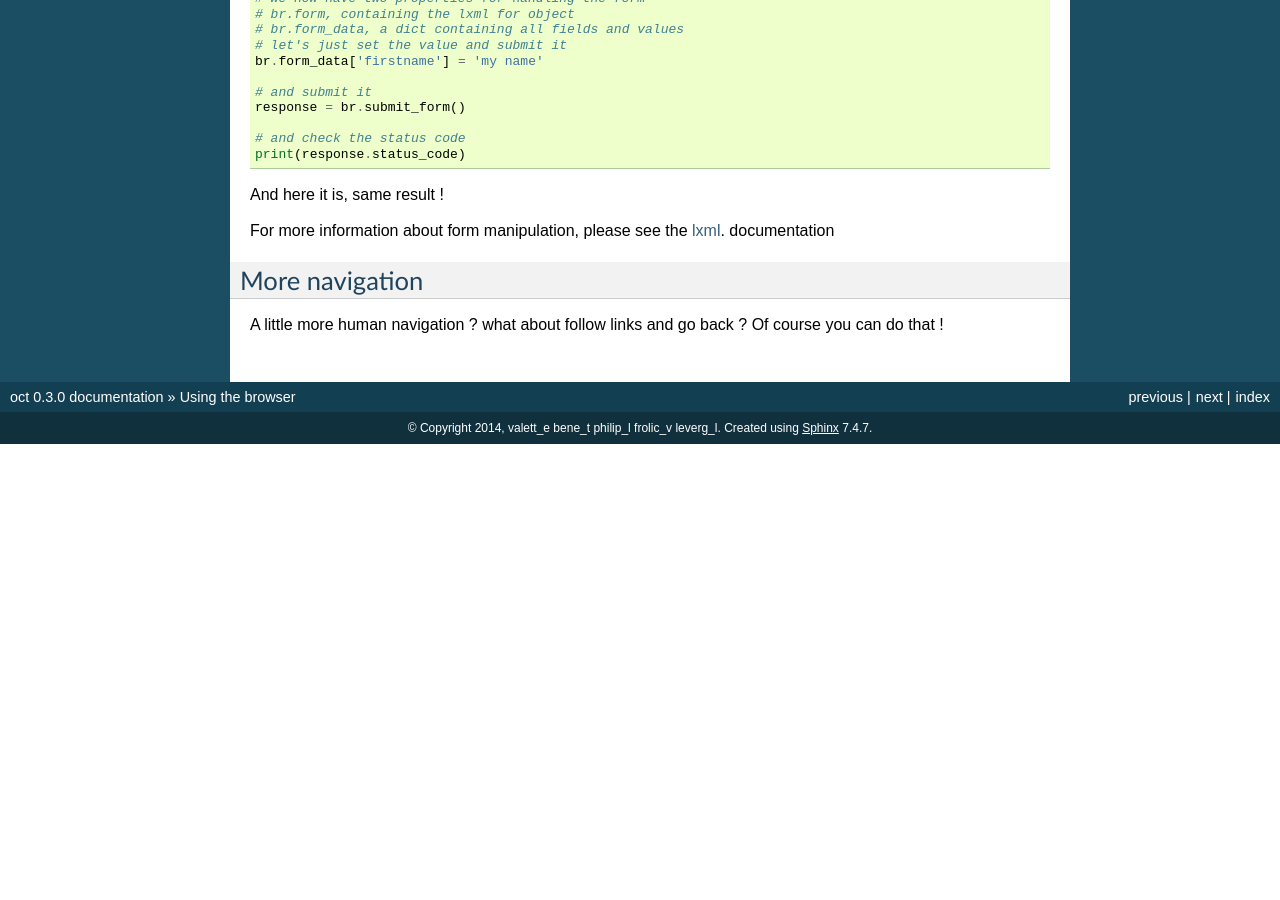
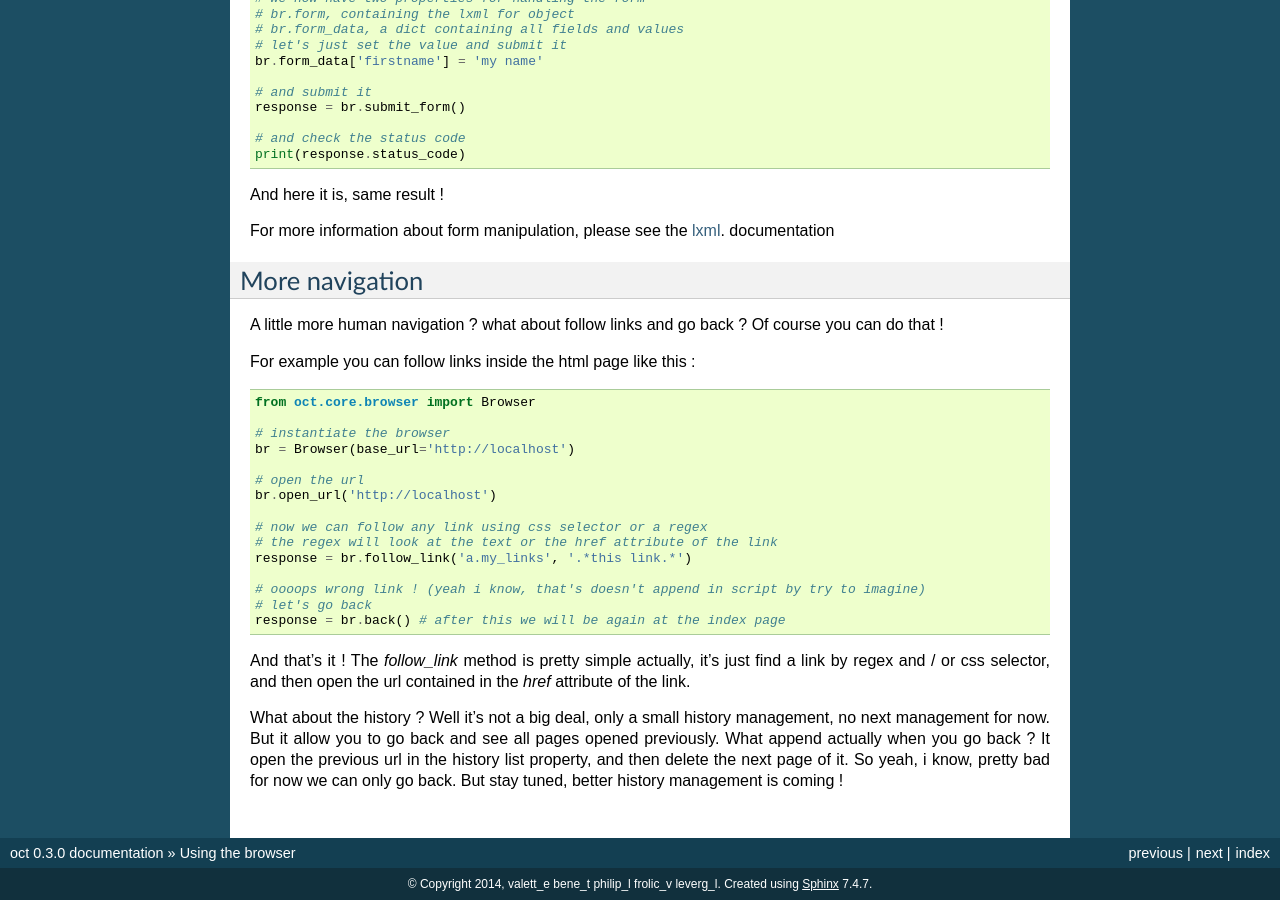
Before and after one commit to TheGhouls/oct, a Sphinx documentation site: the page built from doc/browser.rst, in a window 1280 px wide and 900 px high, scrolled down 2318 px. Built offline with Sphinx 7.4.7, drawn with Linux system fonts in a browser that asks for light colours; before the commit the page ends 2762 px from its top, so only the background shows below that.

Commit message:
update documentation for browser

```diff
--- a/doc/browser.rst
+++ b/doc/browser.rst
@@ -157,3 +157,31 @@ More navigation
 ---------------
 
 A little more human navigation ? what about follow links and go back ? Of course you can do that !
+
+For example you can follow links inside the html page like this :
+
+.. code-block:: python
+
+    from oct.core.browser import Browser
+
+    # instantiate the browser
+    br = Browser(base_url='http://localhost')
+
+    # open the url
+    br.open_url('http://localhost')
+
+    # now we can follow any link using css selector or a regex
+    # the regex will look at the text or the href attribute of the link
+    response = br.follow_link('a.my_links', '.*this link.*')
+
+    # oooops wrong link ! (yeah i know, that's doesn't append in script by try to imagine)
+    # let's go back
+    response = br.back() # after this we will be again at the index page
+
+And that's it ! The `follow_link` method is pretty simple actually, it's just find a link by regex and / or css selector,
+and then open the url contained in the `href` attribute of the link.
+
+What about the history ? Well it's not a big deal, only a small history management, no next management for now. But it allow you to
+go back and see all pages opened previously. What append actually when you go back ? It open the previous url in the history list
+property, and then delete the next page of it. So yeah, i know, pretty bad for now we can only go back. But stay tuned, better history
+management is coming !
```
